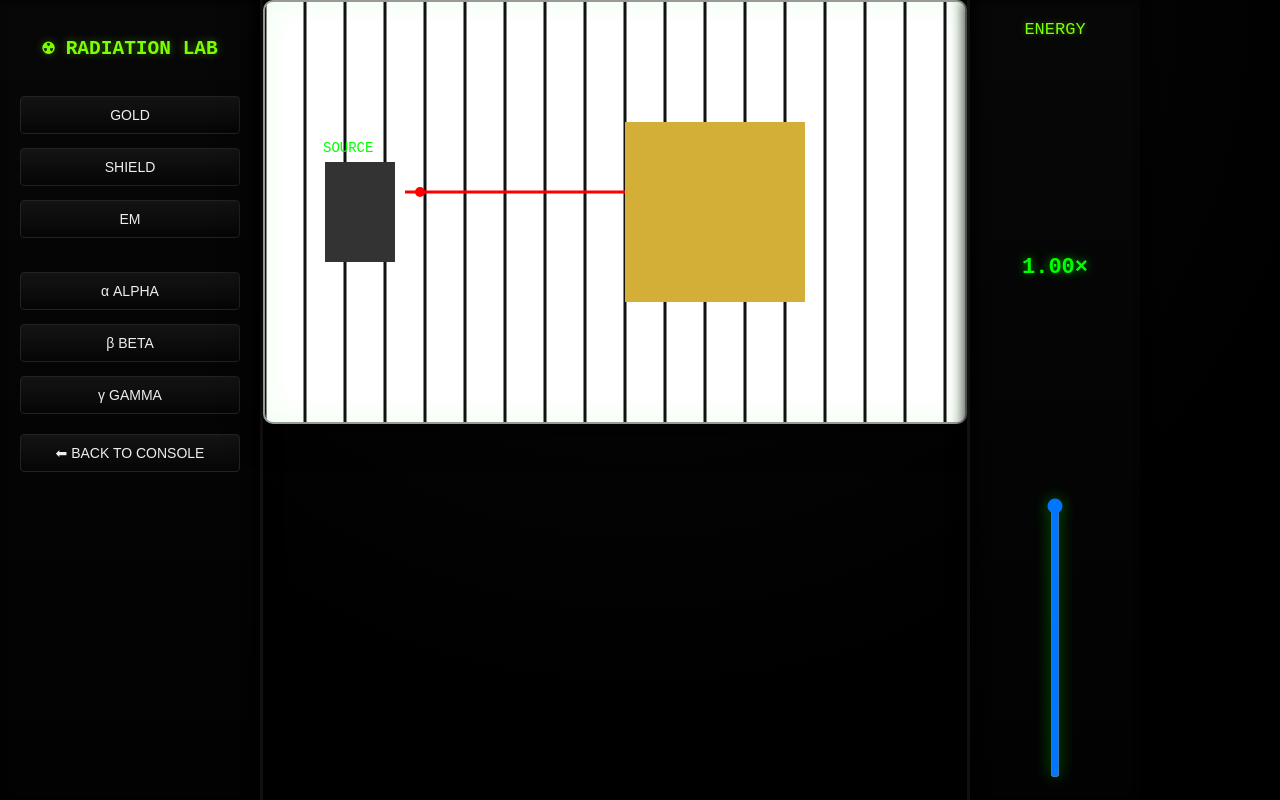
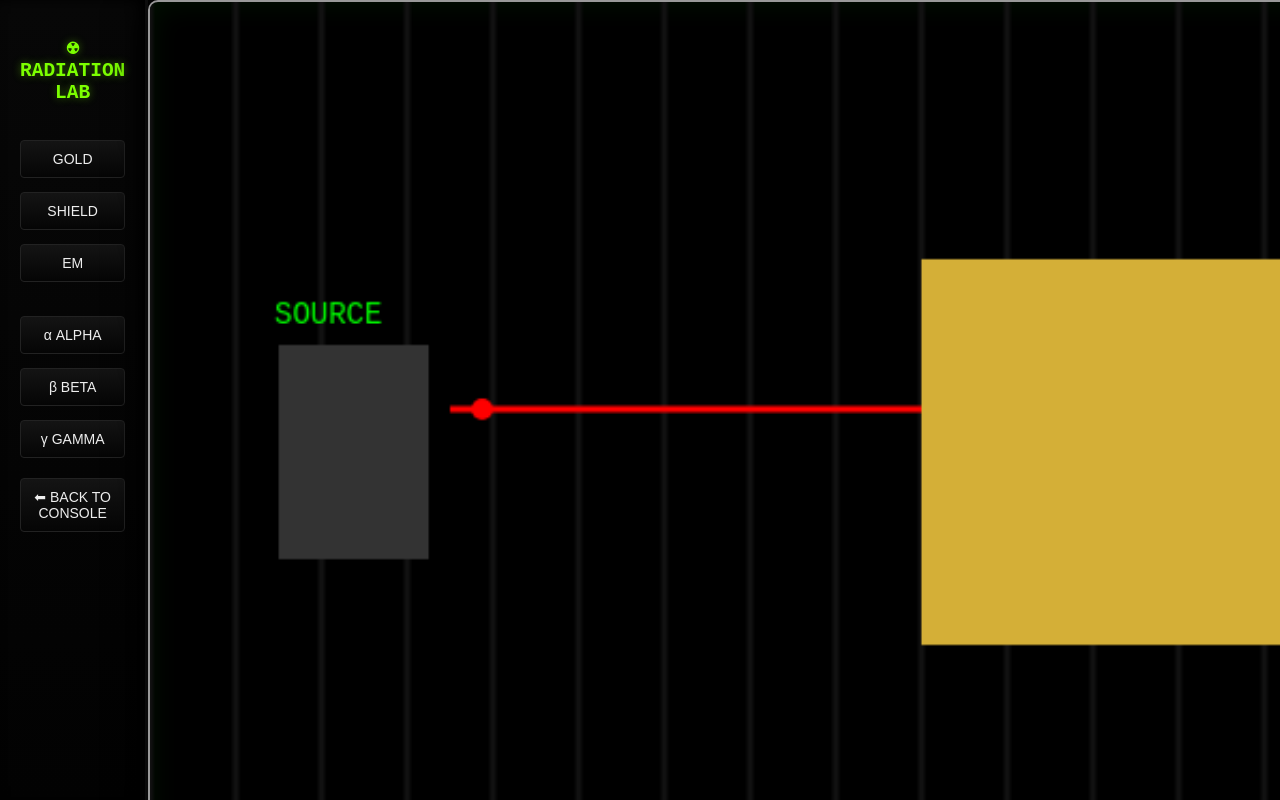
Before and after one commit to Assam157/RadiationLab, a React (Create React App) app: page /radiation in a window 1280 px wide. Built offline with nearby package versions, Linux system fonts and the light colour scheme.

Commit message:
Update RadiationDexterLab.css

```diff
--- a/src/components/RadiationDexterLab.css
+++ b/src/components/RadiationDexterLab.css
@@ -84,7 +84,8 @@
 /* Glass-like canvas */
 canvas {
   background:
-    radial-gradient(circle at center, #040404, #000);
+     transparent;
+    background-color: #000;
   border-radius: 10px;
   border: 1px solid #1a1a1a;
   box-shadow:
@@ -149,6 +150,12 @@ canvas {
   text-align: center;
 }
 
+/* ===== FORCE BLACK CANVAS (SCOPED) ===== */
+.canvas-container-black canvas {
+  background: #000000;
+  width: 1500px;
+}
+
 .energy-value {
   font-size: 22px;
   font-weight: bold;
```
